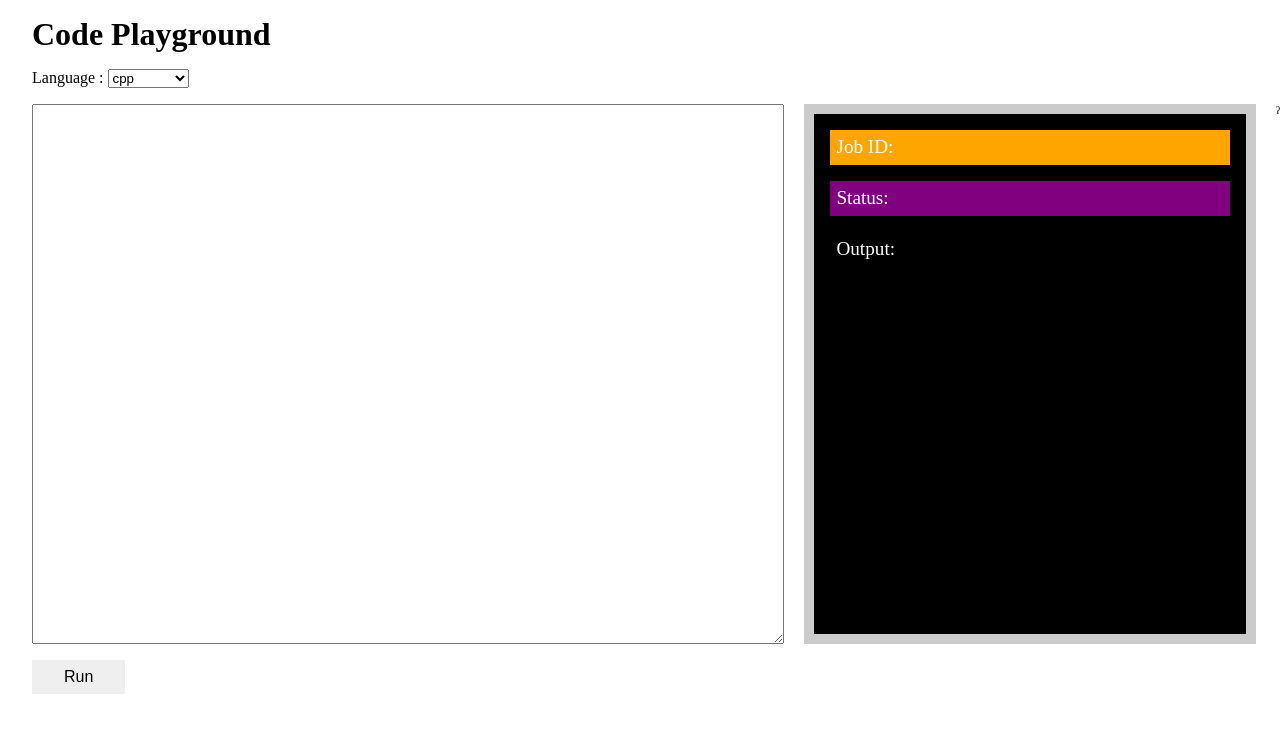
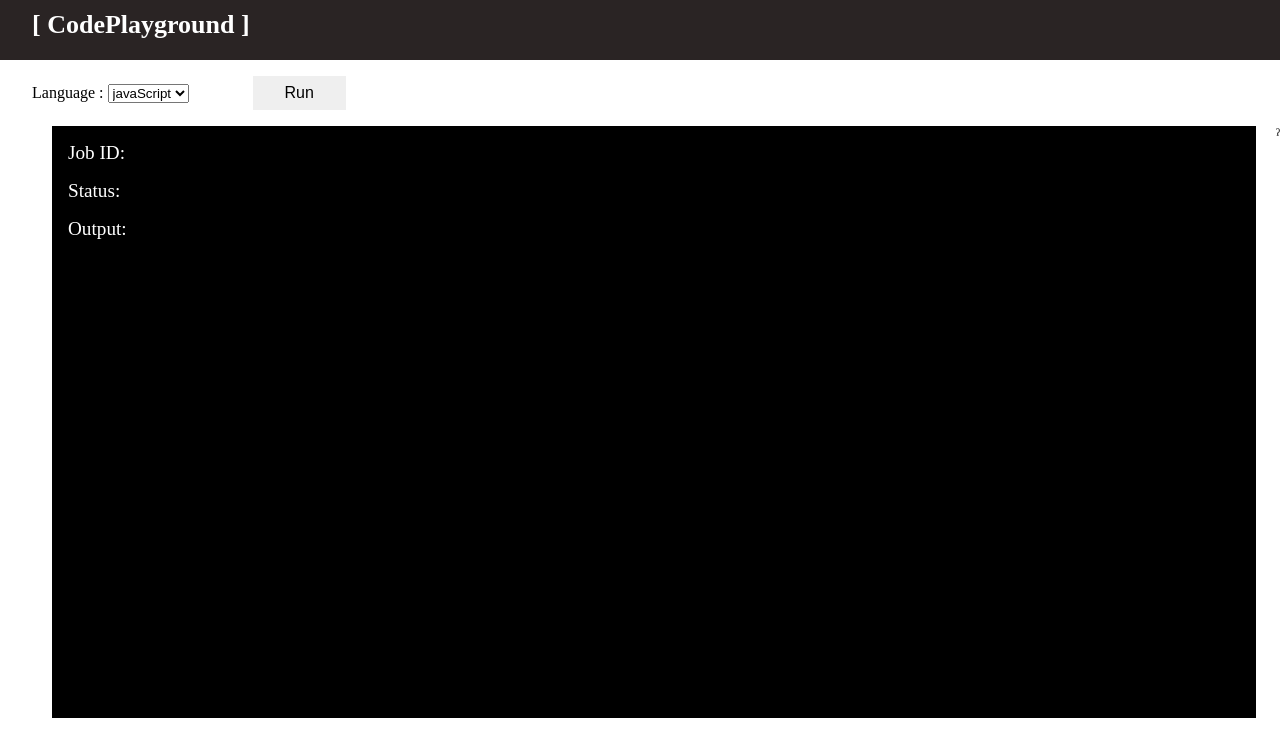
Before and after one commit to Neekhill/codePlaygroundFrontend, a React (Create React App) app: page / in a window 1280 px wide. Shown: the top 756 px of the page. Built offline with nearby package versions, Linux system fonts and the light colour scheme.

Commit message:
uninstalled react-ace and added navbar component

```diff
--- a/package.json
+++ b/package.json
@@ -6,10 +6,8 @@
     "@testing-library/jest-dom": "^5.16.1",
     "@testing-library/react": "^12.1.2",
     "@testing-library/user-event": "^13.5.0",
-    "ace-builds": "^1.4.13",
     "axios": "^0.24.0",
     "react": "^17.0.2",
-    "react-ace": "^9.5.0",
     "react-dom": "^17.0.2",
     "react-scripts": "5.0.0",
     "styled-components": "^5.3.3",
--- a/src/App.js
+++ b/src/App.js
@@ -1,43 +1,38 @@
 import styled from "styled-components";
 import { useState } from "react";
 import axios from "axios";
+import Navbar from "./components/Navbar";
 
-const Title = styled.h1`
+const SettingOptions = styled.div`
+  display: flex;
+  align-items: center;
+`;
+const SelectOptionContainer = styled.div`
   margin: 1rem 2rem;
 `;
-const LangOptionContainer = styled.div`
-  margin: 1rem 2rem;
-`;
-const LangLabel = styled.label``;
-const SelectLanguage = styled.select``;
-const LangOption = styled.option``;
+const SelectLabel = styled.label``;
+const Select = styled.select``;
+const SelectOption = styled.option``;
 const Conatiner = styled.div`
   display: flex;
+  margin-left: 2rem;
 `;
-const CodeArea = styled.textarea`
-  flex: 1;
-  margin-left: 2rem;
-  font-size: 20px;
 
-  padding: 1rem;
-`;
 const OutputArea = styled.div`
   flex: 1;
   margin: 0 20px;
   padding: 1rem;
-  border: 10px solid #cbcbcb;
+  //border: 10px solid #cbcbcb;
   background-color: black;
   color: #fff;
-  max-width: 400px;
+  width: 25vw;
+  height: 70vh;
   word-wrap: wrap wr;
 `;
 const OutputDetail = styled.p`
   margin-bottom: 1rem;
-  padding: 0.4rem;
   font-size: 1.2rem;
   overflow-wrap: break-word;
-  background-color: ${(props) =>
-    props.type === "id" ? "orange" : props.type === "status" ? "purple" : ""};
 `;
 
 const SubmitButton = styled.button`
@@ -49,12 +44,18 @@ const SubmitButton = styled.button`
 `;
 function App() {
   const [code, setCode] = useState("");
-  const [language, setLanguage] = useState("cpp");
+  let [language, setLanguage] = useState("javascript");
   const [output, setOutput] = useState("");
   const [jobId, setJobId] = useState("");
   const [status, setStatus] = useState("");
 
   const handleSubmit = async () => {
+    if (language === "python") {
+      language = "py";
+    }
+    if (language === "javascript") {
+      language = "js";
+    }
     const payload = {
       language,
       code,
@@ -89,7 +90,7 @@ function App() {
           setOutput(error);
           clearInterval(intervalId);
         }
-      }, 250);
+      }, 5000);
     } catch ({ response }) {
       if (response) {
         setOutput(response.data.err);
@@ -100,28 +101,26 @@ function App() {
   };
   return (
     <>
-      <Title>Code Playground</Title>
-      <LangOptionContainer>
-        <LangLabel>Language : </LangLabel>
-        <SelectLanguage
-          value={language}
-          onChange={(e) => {
-            setLanguage(e.target.value);
-          }}
-        >
-          <LangOption value="cpp">cpp</LangOption>
-          <LangOption value="py">python</LangOption>
-          <LangOption value="js">javaScript</LangOption>
-        </SelectLanguage>
-      </LangOptionContainer>
+      <Navbar />
+      <SettingOptions>
+        <SelectOptionContainer>
+          <SelectLabel>Language : </SelectLabel>
+          <Select
+            value={language}
+            onChange={(e) => {
+              setLanguage(e.target.value);
+            }}
+          >
+            <SelectOption value="javascript">javaScript</SelectOption>
+            <SelectOption value="python">python</SelectOption>
+            <SelectOption value="cpp">cpp</SelectOption>
+          </Select>
+        </SelectOptionContainer>
+
+        <SubmitButton onClick={handleSubmit}>Run</SubmitButton>
+      </SettingOptions>
 
       <Conatiner>
-        <CodeArea
-          rows="22"
-          cols="100"
-          value={code}
-          onChange={(e) => setCode(e.target.value)}
-        ></CodeArea>
         <OutputArea>
           <OutputDetail type="id">Job ID: {jobId}</OutputDetail>
           <OutputDetail type="status">Status: {status}</OutputDetail>
@@ -129,7 +128,6 @@ function App() {
         </OutputArea>
         ˀ
       </Conatiner>
-      <SubmitButton onClick={handleSubmit}>Run</SubmitButton>
     </>
   );
 }
--- /dev/null
+++ b/src/components/Navbar.jsx
@@ -0,0 +1,40 @@
+import styled from "styled-components";
+
+const Container = styled.div`
+  height: 60px;
+  color: #fff;
+  background-color: #2a2424;
+  //padding: 10px;
+  position: sticky;
+  top: 0;
+  z-index: 999;
+`;
+const Wrapper = styled.div`
+  padding: 10px 2rem;
+  display: flex;
+  align-items: center;
+  justify-content: space-between;
+`;
+const Left = styled.div`
+  display: flex;
+  align-items: center;
+`;
+
+const Logo = styled.h1`
+  font-weight: bold;
+  font-size: 26px;
+`;
+
+const Navbar = () => {
+  return (
+    <Container>
+      <Wrapper>
+        <Left>
+          <Logo>{`[ CodePlayground ]`}</Logo>
+        </Left>
+      </Wrapper>
+    </Container>
+  );
+};
+
+export default Navbar;
```
Also changed, not shown: 1 other file (tests, documents, lock files or other folders).
